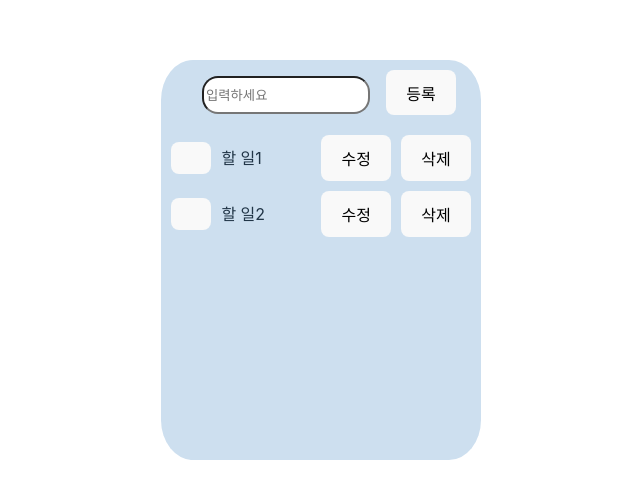
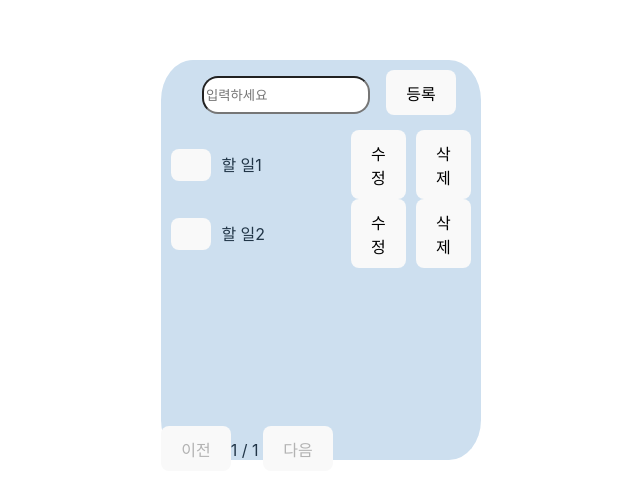
Before and after one commit to suhyeon0111/Typescript_study, a React (Vite) app in the folder myWebPage/: page / in a window 1280 px wide. Shown: the part 140-638 px from the top of the page, without its empty margins (319-959 px from the left). Built offline with nearby package versions, Linux system fonts and the light colour scheme.

Commit message:
[feat]: 페이지네이션 기능

```diff
--- a/myWebPage/src/Components/TodoList.tsx
+++ b/myWebPage/src/Components/TodoList.tsx
@@ -8,6 +8,8 @@ interface TList {
   text: string;
   completed: boolean;
 }
+
+const itemsPerPage = 6; // 한 페이지에 표시할 아이템 개수
 
 function TodoList() {
   // 입력값 관리
@@ -64,11 +66,20 @@ function TodoList() {
     setTodoList(newTodoList)
   }
 
+  // 페이지 관리
+  const [currentPage, setCurrentPage] = useState(1);
+  // 페이지함수
+  const startIndex = (currentPage - 1) * itemsPerPage;
+  const selectedItems = todoList.slice(startIndex, startIndex + itemsPerPage);
+
+  // 전체 페이지 수 계산
+  const totalPages = Math.ceil(todoList.length / itemsPerPage);
+
   return (
     <div className='Container'>
       <CreateTodo onChange={textTypingHandler} onSubmit={textInputHandler} inputText={inputText} />
       <div className='todoListContainer'>
-        {todoList.map((item) => (
+        {selectedItems.map((item) => (
           <TodoItem
             id={item.id}
             text={item.text}
@@ -77,6 +88,18 @@ function TodoList() {
             onClickUpdate={textUpdateHandler} />
         ))}
       </div>
+      {/* 페이지 버튼 */}
+      <div>
+        <button onClick={() => setCurrentPage((prev) => Math.max(prev - 1, 1))} disabled={currentPage === 1}>
+          이전
+        </button>
+        <span>{currentPage} / {totalPages} </span>
+        <button
+          onClick={() => setCurrentPage((prev) => Math.min(prev + 1, totalPages))}
+          disabled={currentPage === totalPages}>
+          다음
+        </button>
+      </div>
     </div>
   )
 }
--- a/myWebPage/src/Components/TodoStyle.css
+++ b/myWebPage/src/Components/TodoStyle.css
@@ -4,14 +4,15 @@
   width: 40vh;
   height: 50vh;
 }
-
+.todoListContainer{
+    height: 37vh;
+}
 .todoContainer{
     display: flex;
     flex-direction: row;
     justify-content: space-around;
     align-items: center;
     width: 100%;
-    /* background-color: bisque; */
   }
 .todoContainer > button {
     display: flex;
@@ -27,7 +28,12 @@
     display: flex;
     gap: 10px;
 }
-
+.todoContainer > p {
+    width: 16vw;
+    white-space: normal; /*텍스트가 넘치면 자동 줄바꿈*/
+    word-wrap: break-word;
+    /* background-color: pink; */
+}
 .todoCreateContainer{
     display: flex;
     justify-content: center;
```
